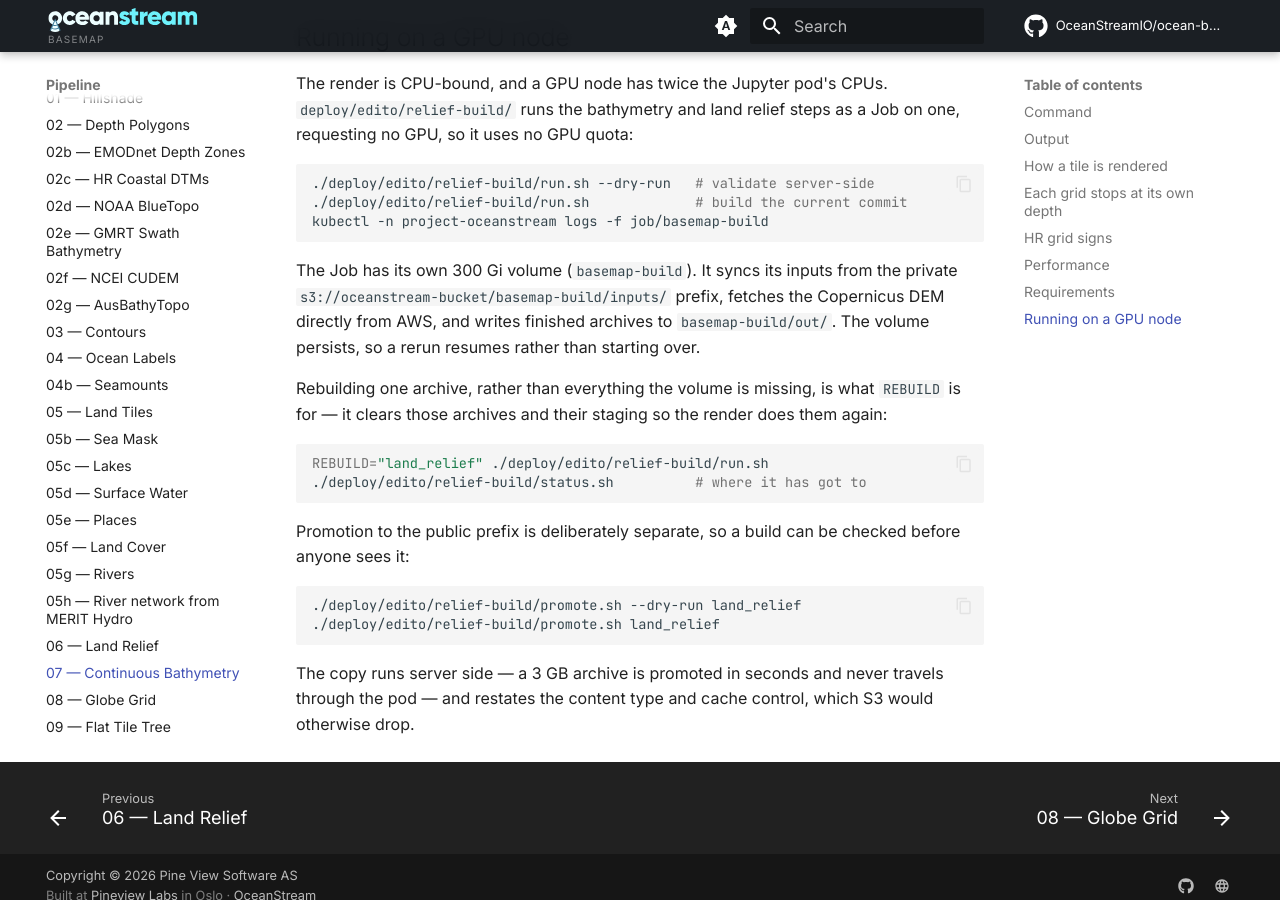
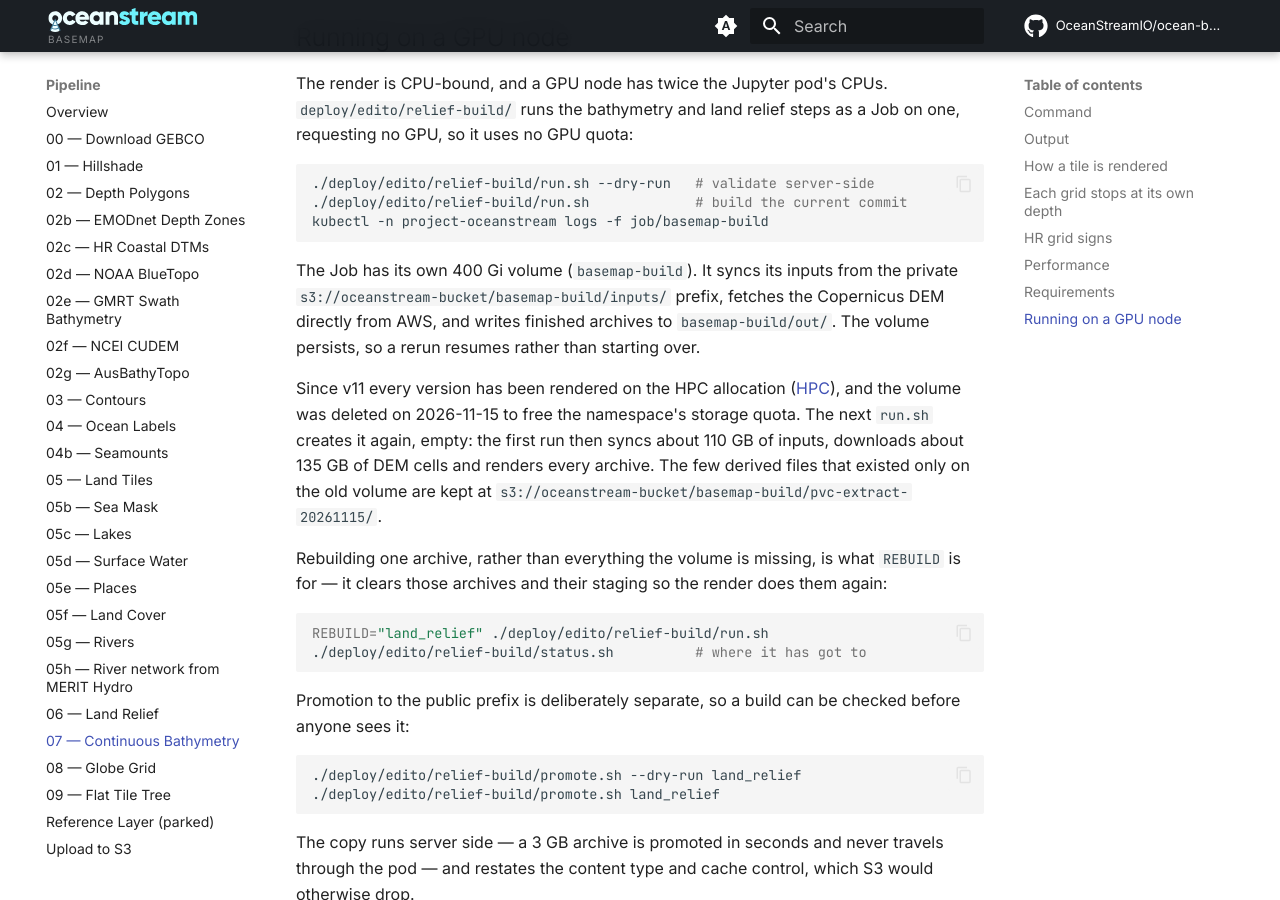
Before and after one commit to OceanStreamIO/ocean-basemap, an MkDocs documentation site: the page built from docs/pipeline/bathymetry.md, in a window 1280 px wide and 900 px high, scrolled down 2711 px. Built offline with MkDocs 1.6.1 and Material for MkDocs 9.7.7, drawn with Linux system fonts in a browser that asks for light colours; comment, search, counter and statistics services are not loaded.

Commit message:
relief-build: the build volume was deleted; run.sh recreates it

````diff
--- a/docs/pipeline/bathymetry.md
+++ b/docs/pipeline/bathymetry.md
@@ -99,10 +99,12 @@ GPU quota:
 kubectl -n project-oceanstream logs -f job/basemap-build
 ```
 
-The Job has its own 300 Gi volume (`basemap-build`). It syncs its inputs from the private
+The Job has its own 400 Gi volume (`basemap-build`). It syncs its inputs from the private
 `s3://oceanstream-bucket/basemap-build/inputs/` prefix, fetches the Copernicus DEM directly
 from AWS, and writes finished archives to `basemap-build/out/`. The volume persists, so a
 rerun resumes rather than starting over.
+
+Since v11 every version has been rendered on the HPC allocation ([HPC](../hpc.md)), and the volume was deleted on 2026-11-15 to free the namespace's storage quota. The next `run.sh` creates it again, empty: the first run then syncs about 110 GB of inputs, downloads about 135 GB of DEM cells and renders every archive. The few derived files that existed only on the old volume are kept at `s3://oceanstream-bucket/basemap-build/pvc-extract-20261115/`.
 
 Rebuilding one archive, rather than everything the volume is missing, is what `REBUILD` is
 for — it clears those archives and their staging so the render does them again:
````
Also changed, not shown: 1 other file.
